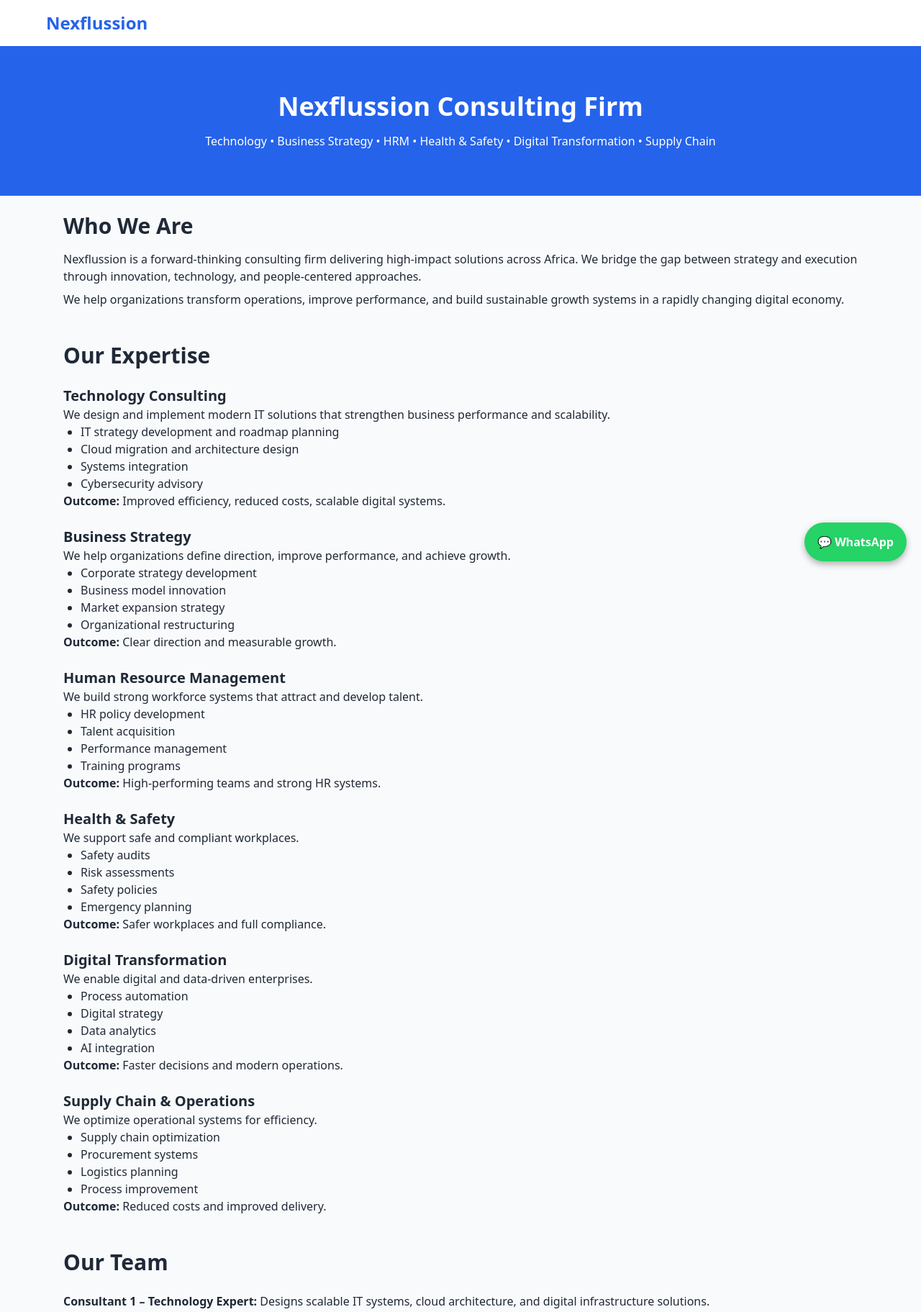
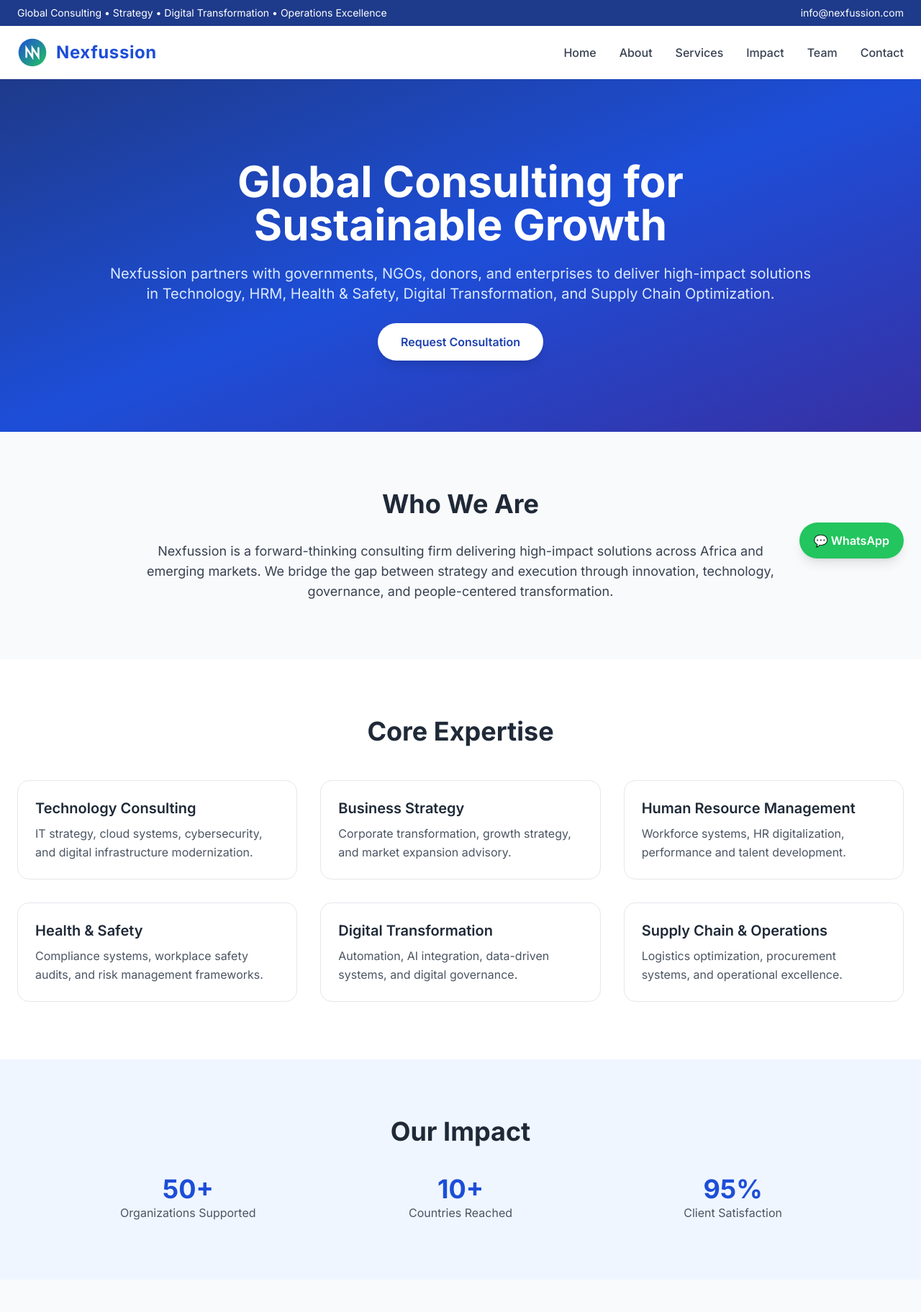
Before and after one commit to siraaj8877/nexflussion, a plain HTML site: page index.html in a window 1280 px wide. Shown: the top 1823 px of the page at 72% size. Drawn offline with nearby package versions, Linux system fonts and the light colour scheme.

Commit message:
Update index.html

```diff
--- a/index.html
+++ b/index.html
@@ -1,132 +1,221 @@
 <!DOCTYPE html>
 <html lang="en">
 <head>
-  <meta charset="UTF-8">
-  <meta name="viewport" content="width=device-width, initial-scale=1.0">
-  <title>Nexflussion | Consulting Firm</title>
+  <meta charset="UTF-8" />
+  <meta name="viewport" content="width=device-width, initial-scale=1.0" />
+  <title>Nexfussion | Global Consulting & Transformation Firm</title>
+
   <script src="https://cdn.tailwindcss.com"></script>
+
+  <link rel="preconnect" href="https://fonts.googleapis.com">
+  <link rel="preconnect" href="https://fonts.gstatic.com" crossorigin>
+  <link href="https://fonts.googleapis.com/css2?family=Inter:wght@300;400;500;600;700&display=swap" rel="stylesheet">
+
+  <style>
+    body { font-family: 'Inter', sans-serif; }
+  </style>
 </head>
 
-<body class="bg-gray-50 text-gray-800">
+<body class="bg-gray-50 text-gray-800 leading-relaxed">
 
-<!-- HEADER -->
-<header class="bg-white shadow p-4">
-  <div class="max-w-6xl mx-auto flex justify-between items-center">
-    <h1 class="text-2xl font-bold text-blue-600">Nexflussion</h1>
+<!-- TOP BAR -->
+<div class="bg-blue-900 text-white text-sm py-2">
+  <div class="max-w-7xl mx-auto px-6 flex justify-between">
+    <p>Global Consulting • Strategy • Digital Transformation • Operations Excellence</p>
+    <p>info@nexfussion.com</p>
+  </div>
+</div>
+
+<!-- NAVBAR -->
+<header class="bg-white shadow-sm sticky top-0 z-50">
+  <div class="max-w-7xl mx-auto px-6 py-4 flex justify-between items-center">
+
+    <!-- LOGO -->
+    <div class="flex items-center gap-3">
+      <svg width="42" height="42" viewBox="0 0 100 100">
+        <defs>
+          <linearGradient id="logoGrad" x1="0" x2="1" y1="0" y2="1">
+            <stop offset="0%" stop-color="#1d4ed8"/>
+            <stop offset="100%" stop-color="#22c55e"/>
+          </linearGradient>
+        </defs>
+        <circle cx="50" cy="50" r="46" fill="url(#logoGrad)" />
+        <path d="M30 65 L30 35 L50 65 L50 35 L70 65 L70 35"
+              stroke="white" stroke-width="6"
+              fill="none" stroke-linecap="round"/>
+      </svg>
+
+      <h1 class="text-2xl font-bold text-blue-700 tracking-wide">
+        Nexfussion
+      </h1>
+    </div>
+
+    <nav class="hidden md:flex space-x-8 text-gray-700 font-medium">
+      <a href="#home" class="hover:text-blue-700">Home</a>
+      <a href="#about" class="hover:text-blue-700">About</a>
+      <a href="#services" class="hover:text-blue-700">Services</a>
+      <a href="#impact" class="hover:text-blue-700">Impact</a>
+      <a href="#team" class="hover:text-blue-700">Team</a>
+      <a href="#contact" class="hover:text-blue-700">Contact</a>
+    </nav>
+
   </div>
 </header>
 
 <!-- HERO -->
-<section class="text-center py-16 bg-blue-600 text-white">
-  <h2 class="text-4xl font-bold">Nexflussion Consulting Firm</h2>
-  <p class="mt-4">Technology • Business Strategy • HRM • Health & Safety • Digital Transformation • Supply Chain</p>
+<section id="home" class="bg-gradient-to-br from-blue-900 via-blue-700 to-indigo-800 text-white py-28">
+  <div class="max-w-5xl mx-auto text-center px-6">
+    <h2 class="text-5xl md:text-6xl font-bold mb-6">
+      Global Consulting for Sustainable Growth
+    </h2>
+    <p class="text-lg md:text-xl text-blue-100 mb-10">
+      Nexfussion partners with governments, NGOs, donors, and enterprises to deliver high-impact solutions in Technology, HRM, Health & Safety, Digital Transformation, and Supply Chain Optimization.
+    </p>
+    <a href="#contact" class="bg-white text-blue-800 px-8 py-4 rounded-full font-semibold shadow-lg hover:bg-gray-100">
+      Request Consultation
+    </a>
+  </div>
 </section>
 
-<!-- WHO WE ARE -->
-<section class="max-w-6xl mx-auto p-6">
-  <h2 class="text-3xl font-bold mb-4">Who We Are</h2>
-  <p>Nexflussion is a forward-thinking consulting firm delivering high-impact solutions across Africa. We bridge the gap between strategy and execution through innovation, technology, and people-centered approaches.</p>
-  <p class="mt-2">We help organizations transform operations, improve performance, and build sustainable growth systems in a rapidly changing digital economy.</p>
+<!-- ABOUT -->
+<section id="about" class="py-20 max-w-6xl mx-auto px-6">
+  <h2 class="text-4xl font-bold text-center mb-8">Who We Are</h2>
+  <p class="text-lg text-gray-700 text-center max-w-4xl mx-auto">
+    Nexfussion is a forward-thinking consulting firm delivering high-impact solutions across Africa and emerging markets. We bridge the gap between strategy and execution through innovation, technology, governance, and people-centered transformation.
+  </p>
 </section>
 
-<!-- EXPERTISE -->
-<section class="max-w-6xl mx-auto p-6">
-  <h2 class="text-3xl font-bold mb-6">Our Expertise</h2>
+<!-- SERVICES -->
+<section id="services" class="py-20 bg-white">
+  <div class="max-w-7xl mx-auto px-6">
+    <h2 class="text-4xl font-bold text-center mb-12">Core Expertise</h2>
 
-  <div class="space-y-6">
+    <div class="grid md:grid-cols-3 gap-8">
 
-    <div>
-      <h3 class="text-xl font-bold">Technology Consulting</h3>
-      <p>We design and implement modern IT solutions that strengthen business performance and scalability.</p>
-      <ul class="list-disc ml-6">
-        <li>IT strategy development and roadmap planning</li>
-        <li>Cloud migration and architecture design</li>
-        <li>Systems integration</li>
-        <li>Cybersecurity advisory</li>
-      </ul>
-      <p><b>Outcome:</b> Improved efficiency, reduced costs, scalable digital systems.</p>
+      <div class="p-6 border rounded-2xl hover:shadow-lg transition">
+        <h3 class="text-xl font-semibold mb-2">Technology Consulting</h3>
+        <p class="text-gray-600">IT strategy, cloud systems, cybersecurity, and digital infrastructure modernization.</p>
       </div>
 
-    <div>
-      <h3 class="text-xl font-bold">Business Strategy</h3>
-      <p>We help organizations define direction, improve performance, and achieve growth.</p>
-      <ul class="list-disc ml-6">
-        <li>Corporate strategy development</li>
-        <li>Business model innovation</li>
-        <li>Market expansion strategy</li>
-        <li>Organizational restructuring</li>
-      </ul>
-      <p><b>Outcome:</b> Clear direction and measurable growth.</p>
+      <div class="p-6 border rounded-2xl hover:shadow-lg transition">
+        <h3 class="text-xl font-semibold mb-2">Business Strategy</h3>
+        <p class="text-gray-600">Corporate transformation, growth strategy, and market expansion advisory.</p>
       </div>
 
-    <div>
-      <h3 class="text-xl font-bold">Human Resource Management</h3>
-      <p>We build strong workforce systems that attract and develop talent.</p>
-      <ul class="list-disc ml-6">
-        <li>HR policy development</li>
-        <li>Talent acquisition</li>
-        <li>Performance management</li>
-        <li>Training programs</li>
-      </ul>
-      <p><b>Outcome:</b> High-performing teams and strong HR systems.</p>
+      <div class="p-6 border rounded-2xl hover:shadow-lg transition">
+        <h3 class="text-xl font-semibold mb-2">Human Resource Management</h3>
+        <p class="text-gray-600">Workforce systems, HR digitalization, performance and talent development.</p>
       </div>
 
-    <div>
-      <h3 class="text-xl font-bold">Health & Safety</h3>
-      <p>We support safe and compliant workplaces.</p>
-      <ul class="list-disc ml-6">
-        <li>Safety audits</li>
-        <li>Risk assessments</li>
-        <li>Safety policies</li>
-        <li>Emergency planning</li>
-      </ul>
-      <p><b>Outcome:</b> Safer workplaces and full compliance.</p>
+      <div class="p-6 border rounded-2xl hover:shadow-lg transition">
+        <h3 class="text-xl font-semibold mb-2">Health & Safety</h3>
+        <p class="text-gray-600">Compliance systems, workplace safety audits, and risk management frameworks.</p>
       </div>
 
-    <div>
-      <h3 class="text-xl font-bold">Digital Transformation</h3>
-      <p>We enable digital and data-driven enterprises.</p>
-      <ul class="list-disc ml-6">
-        <li>Process automation</li>
-        <li>Digital strategy</li>
-        <li>Data analytics</li>
-        <li>AI integration</li>
-      </ul>
-      <p><b>Outcome:</b> Faster decisions and modern operations.</p>
+      <div class="p-6 border rounded-2xl hover:shadow-lg transition">
+        <h3 class="text-xl font-semibold mb-2">Digital Transformation</h3>
+        <p class="text-gray-600">Automation, AI integration, data-driven systems, and digital governance.</p>
       </div>
 
+      <div class="p-6 border rounded-2xl hover:shadow-lg transition">
+        <h3 class="text-xl font-semibold mb-2">Supply Chain & Operations</h3>
+        <p class="text-gray-600">Logistics optimization, procurement systems, and operational excellence.</p>
+      </div>
+
+    </div>
+  </div>
+</section>
+
+<!-- IMPACT -->
+<section id="impact" class="py-20 bg-blue-50">
+  <div class="max-w-6xl mx-auto px-6 text-center">
+    <h2 class="text-4xl font-bold mb-10">Our Impact</h2>
+
+    <div class="grid md:grid-cols-3 gap-8">
       <div>
-      <h3 class="text-xl font-bold">Supply Chain & Operations</h3>
-      <p>We optimize operational systems for efficiency.</p>
-      <ul class="list-disc ml-6">
-        <li>Supply chain optimization</li>
-        <li>Procurement systems</li>
-        <li>Logistics planning</li>
-        <li>Process improvement</li>
-      </ul>
-      <p><b>Outcome:</b> Reduced costs and improved delivery.</p>
+        <h3 class="text-4xl font-bold text-blue-700">50+</h3>
+        <p class="text-gray-600">Organizations Supported</p>
+      </div>
+      <div>
+        <h3 class="text-4xl font-bold text-blue-700">10+</h3>
+        <p class="text-gray-600">Countries Reached</p>
+      </div>
+      <div>
+        <h3 class="text-4xl font-bold text-blue-700">95%</h3>
+        <p class="text-gray-600">Client Satisfaction</p>
+      </div>
+    </div>
+  </div>
+</section>
+
+<!-- TEAM -->
+<section id="team" class="py-20 max-w-6xl mx-auto px-6">
+  <h2 class="text-4xl font-bold text-center mb-12">Leadership Team</h2>
+
+  <div class="grid md:grid-cols-3 gap-8 text-center">
+
+    <div class="p-6 bg-white rounded-2xl shadow">
+      <h3 class="font-bold">Technology Expert</h3>
+      <p class="text-gray-600">Digital infrastructure & cloud systems</p>
+    </div>
+
+    <div class="p-6 bg-white rounded-2xl shadow">
+      <h3 class="font-bold">HR Specialist</h3>
+      <p class="text-gray-600">Talent & organizational development</p>
+    </div>
+
+    <div class="p-6 bg-white rounded-2xl shadow">
+      <h3 class="font-bold">Operations Expert</h3>
+      <p class="text-gray-600">Supply chain & efficiency systems</p>
     </div>
 
   </div>
 </section>
 
-<!-- TEAM -->
-<section class="max-w-6xl mx-auto p-6">
-  <h2 class="text-3xl font-bold mb-6">Our Team</h2>
+<!-- CONTACT -->
+<section id="contact" class="py-20 bg-gray-100">
+  <div class="max-w-4xl mx-auto px-6">
+    <h2 class="text-4xl font-bold text-center mb-10">Contact & Partnerships</h2>
 
-  <div class="space-y-4">
-    <p><b>Consultant 1 – Technology Expert:</b> Designs scalable IT systems, cloud architecture, and digital infrastructure solutions.</p>
-    <p><b>Consultant 2 – HR Specialist:</b> Focuses on talent management, HR systems, and organizational development.</p>
-    <p><b>Consultant 3 – Operations Expert:</b> Specializes in supply chain optimization, logistics, and operational efficiency.</p>
+    <form action="https://formspree.io/f/xojylnbe" method="POST" class="bg-white p-8 rounded-2xl shadow grid gap-6">
+      <input type="text" name="name" placeholder="Full Name" class="p-4 border rounded-xl" required>
+      <input type="email" name="email" placeholder="Email Address" class="p-4 border rounded-xl" required>
+      <textarea name="message" placeholder="Tell us about your project" class="p-4 border rounded-xl" required></textarea>
+      <button class="bg-blue-700 text-white py-4 rounded-xl font-semibold hover:bg-blue-800">
+        Send Message
+      </button>
+    </form>
   </div>
 </section>
 
-<!-- WHATSAPP BUTTON -->
-<a href="https://wa.me/252634422097"
-   target="_blank"
-   style="position:fixed;bottom:20px;right:20px;background:#25D366;color:white;padding:15px 18px;border-radius:50px;font-weight:bold;text-decoration:none;box-shadow:0 4px 10px rgba(0,0,0,0.3);z-index:999;">
+<!-- WHATSAPP -->
+<a href="https://wa.me/252634422097" target="_blank"
+   class="fixed bottom-6 right-6 bg-green-500 text-white px-5 py-3 rounded-full shadow-lg font-semibold hover:bg-green-600">
    💬 WhatsApp
 </a>
 
+<!-- FOOTER -->
+<footer class="bg-blue-900 text-white text-center py-8">
+
+  <div class="flex justify-center items-center gap-3 mb-3">
+    <svg width="36" height="36" viewBox="0 0 100 100">
+      <defs>
+        <linearGradient id="logoGradFooter" x1="0" x2="1" y1="0" y2="1">
+          <stop offset="0%" stop-color="#1d4ed8"/>
+          <stop offset="100%" stop-color="#22c55e"/>
+        </linearGradient>
+      </defs>
+      <circle cx="50" cy="50" r="46" fill="url(#logoGradFooter)" />
+      <path d="M30 65 L30 35 L50 65 L50 35 L70 65 L70 35"
+            stroke="white" stroke-width="6"
+            fill="none" stroke-linecap="round"/>
+    </svg>
+
+    <span class="text-lg font-bold">Nexfussion</span>
+  </div>
+
+  <p>© 2026 Nexfussion Consulting. All Rights Reserved.</p>
+</footer>
+
 </body>
 </html>
```
Lines whose indentation alone changed are shown as unchanged.
